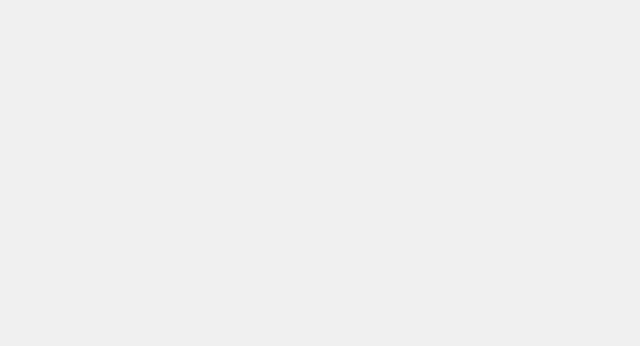
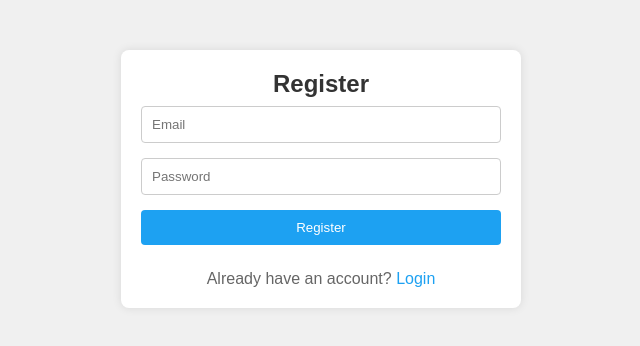
Before and after one commit to spm999/Mplayer, a React (Vite) app: page /signup in a window 1280 px wide. Before the commit this address had no page. Shown: the top 346 px of the page, without its empty margins (319-959 px from the left). Built offline with nearby package versions, Linux system fonts and the light colour scheme; no server answers.

Commit message:
Add all my files

```diff
--- a/src/App.jsx
+++ b/src/App.jsx
@@ -1,16 +1,25 @@
 import React from 'react';
 import { BrowserRouter as Router, Routes, Route } from 'react-router-dom';
 import { AuthProvider } from '../src/components/AuthContext';
+import Home from './components/Home/Home';
 import Auth from './components/Auth/Auth';
 import MusicPlayer from './components/MusicPlayer/MusicPlayer';
 import ForgotPassword from './components/ForgotPassword/ForgotPassword';
+import Signup from './components/Signup/Signup';
+import { useState } from 'react';
 
 const App = () => {
+
+  // const [displayName, setDisplayName] = useState('');
+
   return (
     <AuthProvider>
       <Router>
         <Routes>
+          <Route path="/" element={<Home />} />
           <Route path="/login" element={<Auth />} />
+          <Route path="/signup" element={<Signup />} />
+
           <Route path="/:userId/player" element={<MusicPlayer />} />
           <Route path="/forgotpassword" element={<ForgotPassword />} />
         </Routes>
--- a/src/components/AuthContext.jsx
+++ b/src/components/AuthContext.jsx
@@ -1,11 +1,49 @@
-// AuthContext.js
+// // AuthContext.js
 
-import React, { createContext, useContext, useState } from 'react';
+// import React, { createContext, useContext, useState } from 'react';
+
+// const AuthContext = createContext();
+
+// export const AuthProvider = ({ children }) => {
+//   const [user, setUser] = useState(null);
+
+//   const login = (userData) => {
+//     // Your login logic here
+//     setUser(userData);
+//   };
+
+//   const logout = () => {
+//     // Your logout logic here
+//     setUser(null);
+//   };
+
+//   return (
+//     <AuthContext.Provider value={{ user, login, logout }}>
+//       {children}
+//     </AuthContext.Provider>
+//   );
+// };
+
+// export const useAuth = () => {
+//   return useContext(AuthContext);
+// };
+
+import React, { createContext, useContext, useEffect, useState } from 'react';
+import { getAuth, onAuthStateChanged } from 'firebase/auth';
 
 const AuthContext = createContext();
 
 export const AuthProvider = ({ children }) => {
   const [user, setUser] = useState(null);
+
+  useEffect(() => {
+    const auth = getAuth();
+    const unsubscribe = onAuthStateChanged(auth, (user) => {
+      setUser(user);
+    });
+
+    return () => unsubscribe(); // Cleanup the listener on unmount
+  }, []);
 
   const login = (userData) => {
     // Your login logic here
--- /dev/null
+++ b/src/components/Home/Home.jsx
@@ -0,0 +1,26 @@
+// Home.js
+import React from 'react';
+import { Link } from 'react-router-dom'; // Import Link from react-router-dom
+import './Home.css';
+
+const Home = () => {
+  return (
+    <div>
+      <nav>
+        <div className="nav-container">
+          <Link to="/login" className="login-button">
+            Login
+          </Link>
+        </div>
+      </nav>
+      <div className="content">
+        <h1>Welcome to Mplayer Website</h1>
+        <p>Store your favourite songs and play!!!</p>
+        <img src="src\assets\logo.jpg" alt="" />
+      </div>
+
+    </div>
+  );
+};
+
+export default Home;
--- a/src/components/MusicPlayer/MusicPlayer.css
+++ b/src/components/MusicPlayer/MusicPlayer.css
@@ -0,0 +1,62 @@
+.musicplayer-container {
+    max-width: 800px;
+    margin: 0 auto;
+  }
+
+  button {
+    margin-bottom: 10px;
+  }
+
+  .columns {
+    display: flex;
+  }
+
+  .column {
+    flex: 1;
+    margin-right: 10px;
+  }
+
+  table {
+    width: 100%;
+    border-collapse: collapse;
+    margin-top: 10px;
+  }
+
+  thead th, tbody td {
+    border: 1px solid #393939;
+    padding: 8px;
+    text-align: left;
+  }
+
+  tbody td {
+    vertical-align: top;
+  }
+
+  .song-list {
+    list-style: none;
+    padding: 0;
+  }
+
+  .song-list li {
+    margin-bottom: 10px;
+  }
+
+  .delete {
+    background-color: #f44336;
+    color: white;
+    border: none;
+    padding: 8px 12px;
+    text-align: center;
+    text-decoration: none;
+    display: inline-block;
+    font-size: 14px;
+    cursor: pointer;
+  }
+
+  .delete:hover {
+    background-color: #d32f2f;
+  }
+
+  .logout{
+    background-color: #007bff;
+  }
--- a/src/components/MusicPlayer/MusicPlayer.jsx
+++ b/src/components/MusicPlayer/MusicPlayer.jsx
@@ -1,85 +1,22 @@
-// import React, { useEffect } from 'react';
-// import { useAuth } from '../AuthContext';
-// import { storageRef } from '../../firebase/firebase';
-// import { getAuth, signOut } from 'firebase/auth';
-// import { useNavigate } from 'react-router-dom';
-// import MusicUpload from '../MusicUpload/MusicUpload';
-
-// import { ref , list} from "firebase/storage";
-
-
-// const MusicPlayer = () => {
-
-//   const { user, logout } = useAuth();
-//   const navigate = useNavigate();
-//   const auth = getAuth();
-
-//   const fetchSongs = async () => {
-//     if (user?.uid) {
-//       const fileName = `music/${user.uid}`;
-//       const spaceRef = ref(storageRef, fileName);
-//       const songsList = await list(spaceRef, { maxResults: 100 });
-
-//       const songsArray = await Promise.all(
-//         songsList.items.map(async (item) => {
-//           return { name: item.name };
-//         })
-//       );
-
-//       console.log(songsArray);
-//     } else {
-//       navigate('/login');
-//     }
-//   };
-
-
-//   const handleLogout = async () => {
-//     try {
-//       await signOut(auth);
-//       console.log('Logout successful');
-//       logout(); // Call logout function from context
-//       navigate('/login');
-//     } catch (error) {
-//       console.error('There was some error', error);
-//     }
-//   };
-
-//   useEffect(() => {
-//     if (user) {
-//       fetchSongs();
-//     } else {
-//       navigate('/login');
-//     }
-//   }, [user, fetchSongs, navigate]);
-
-//   return (
-//     <div>
-//       <button onClick={handleLogout}>Logout</button>
-//       <button onClick={fetchSongs}>Fetch Songs</button>
-//       <MusicUpload />
-//       <ul>
-//         {/* Render your songs here */}
-//       </ul>
-//     </div>
-//   );
-// };
-
-// export default MusicPlayer;
-
 import React, { useEffect, useState } from 'react';
 import { useAuth } from '../AuthContext';
 import { storageRef } from '../../firebase/firebase';
 import { getAuth, signOut } from 'firebase/auth';
+import { onAuthStateChanged } from 'firebase/auth';
 import { useNavigate } from 'react-router-dom';
+import { getStorage, ref, list, getDownloadURL, uploadBytes, deleteObject } from 'firebase/storage';
 import MusicUpload from '../MusicUpload/MusicUpload';
-
-import { ref, list, getDownloadURL } from 'firebase/storage';
+import './MusicPlayer.css'
 
 const MusicPlayer = () => {
+  const storage = getStorage();
   const { user, logout } = useAuth();
   const navigate = useNavigate();
   const auth = getAuth();
   const [songs, setSongs] = useState([]);
+  const [selectedSongs, setSelectedSongs] = useState([]);
+  const [uploading, setUploading] = useState(false);
+  const [uploadmessage, setUploadmessage] =useState("")
 
   const fetchSongs = async () => {
     if (user?.uid) {
@@ -89,7 +26,6 @@ const MusicPlayer = () => {
 
       const songsArray = await Promise.all(
         songsList.items.map(async (item) => {
-          // const url = await item.getDownloadURL();
           const url = await getDownloadURL(item);
           return { name: item.name, url };
         })
@@ -104,30 +40,93 @@ const MusicPlayer = () => {
   const handleLogout = async () => {
     try {
       await signOut(auth);
-      console.log('Logout successful');
+      // console.log('Logout successful');
       logout();
-      navigate('/login');
+      navigate('/');
     } catch (error) {
       console.error('There was some error', error);
     }
   };
 
   useEffect(() => {
-    if (user) {
-      fetchSongs();
+    const unsubscribe = onAuthStateChanged(auth, (user) => {
+      if (!user) {
+        // If the user is not authenticated, navigate to the login page
+        navigate('/login');
       } else {
-      navigate('/login');
+        fetchSongs(); // Fetch songs when the user is authenticated
       }
-  }, [user, fetchSongs, navigate]);
+    });
+
+    return () => unsubscribe(); // Cleanup the listener on unmount
+  }, [auth, navigate]);
+
+  const toggleSongSelection = (index) => {
+    const isSelected = selectedSongs.includes(index);
+    if (isSelected) {
+      // Song is already selected, so unselect it
+      setSelectedSongs(selectedSongs.filter((selectedIndex) => selectedIndex !== index));
+    } else {
+      // Song is not selected, so select it
+      setSelectedSongs([...selectedSongs, index]);
+    }
+  };
+
+
+  const DeleteSelectedSongs = () => {
+    // Delete selected songs
+    const deletePromises = selectedSongs.map((index) => {
+      const desertRef = ref(storage, `music/${user.uid}/${songs[index].name}`);
+      return deleteObject(desertRef);
+    });
+
+    Promise.all(deletePromises)
+      .then(() => {
+        // File(s) deleted successfully
+        let newSongList = [...songs];
+        selectedSongs.forEach((index) => {
+          newSongList.splice(index, 1);
+        });
+        setSongs(newSongList);
+        setSelectedSongs([]);
+      })
+      .catch((error) => {
+        // Uh-oh, an error occurred!
+        console.error('Error deleting file(s):', error);
+      });
+  };
+  const handleFileUploadSuccess = () => {
+    fetchSongs(); // Refresh the song list after uploading
+  };
 
   return (
-    <div>
-      <button onClick={handleLogout}>Logout</button>
-      <button onClick={fetchSongs}>Fetch Songs</button>
-      <MusicUpload />
-      <ul>
+
+  <div className='musicplayer-container'>
+  <button className='logout' onClick={handleLogout}>Logout</button>
+  <div className="columns">
+    <table>
+      <thead>
+        <tr>
+          <th>Upload</th>
+          <th>Song List</th>
+        </tr>
+      </thead>
+      <tbody>
+        <tr>
+          <td>
+            <MusicUpload onUploadSuccess={handleFileUploadSuccess} />
+            {uploading && <p>Uploading...</p>}
+            {uploadmessage && <p>{uploadmessage}</p>}
+          </td>
+          <td>
+            <ul className='song-list'>
               {songs.map((song, index) => (
                 <li key={index}>
+                  <input
+                    type="checkbox"
+                    checked={selectedSongs.includes(index)}
+                    onChange={() => toggleSongSelection(index)}
+                  />
                   <audio controls>
                     <source src={song.url} type="audio/mp3" />
                     Your browser does not support the audio element.
@@ -136,7 +135,18 @@ const MusicPlayer = () => {
                 </li>
               ))}
             </ul>
+            {selectedSongs.length > 0 && (
+              <button className='delete' onClick={DeleteSelectedSongs}>
+                Delete Selected Songs
+              </button>
+            )}
+          </td>
+        </tr>
+      </tbody>
+    </table>
   </div>
+</div>
+
   );
 };
 
--- a/src/components/MusicUpload/MusicUpload.jsx
+++ b/src/components/MusicUpload/MusicUpload.jsx
@@ -1,50 +1,53 @@
-import React, { useState } from "react";
-import { useAuth } from "../AuthContext"; // Import useAuth from your context file
-// import { storageRef } from "../../firebase/firebase";
-import { getStorage, ref, uploadBytes } from "firebase/storage";
+import React, { useState } from 'react';
+import { getStorage, ref, uploadBytes } from 'firebase/storage';
+import { useAuth } from '../AuthContext';
 
+const MusicUpload = ({ onUploadSuccess }) => {
+  const [uploading, setUploading] = useState(false);
+  const [uploadmessage, setUploadmessage] = useState('');
+  const [selectedFiles, setSelectedFiles] = useState([]);
 
-const MusicUpload = () => {
-  const { user } = useAuth(); // Use the useAuth hook to get user from context
-  const [file, setFile] = useState(null);
-  const [error, setError] = useState(null);
+  const { user } = useAuth();
+  const storage = getStorage();
 
-  const handleFileChange = (e) => {
-    const selectedFile = e.target.files[0];
-
-    if (selectedFile) {
-      setFile(selectedFile);
-    } else {
-      setError("Please select a file");
-    }
+  const handleFileChange = (event) => {
+    setSelectedFiles(event.target.files);
   };
 
-  const handleUpload = async () => {
-    if (file) {
+  const handleFileUpload = async () => {
+    if (selectedFiles.length === 0) {
+      setUploadmessage('Error: Please select audio file(s) before uploading.');
+      setTimeout(() => setUploadmessage(''), 3000);
+      return;
+    }
 
-      const storage = getStorage();
-const fileRef = ref(storage, `music/${user?.uid}/${file.name}`);
-      // const fileRef = storageRef(`music/${user?.uid}/${file.name}`);
-      // Use optional chaining (user?.uid) to avoid potential errors if user is not defined
-      // await fileRef.put(file);
+    setUploading(true);
 
-      // 'file' comes from the Blob or File API
-uploadBytes(fileRef, file).then((snapshot) => {
-  console.log('Uploaded a blob or file!');
-});
+    try {
+      const uploadPromises = Array.from(selectedFiles).map(async (file) => {
+        const fileName = file.name;
+        const fileRef = ref(storage, `music/${user.uid}/${fileName}`);
+        await uploadBytes(fileRef, file);
+      });
 
-      setFile(null);
-      setError(null);
-    } else {
-      setError("Please select a file before uploading");
+      await Promise.all(uploadPromises);
+      setUploadmessage('Upload Successful');
+      onUploadSuccess(); // Trigger the parent component to refresh the song list
+    } catch (error) {
+      console.error('Error uploading files:', error);
+    } finally {
+      setUploading(false);
     }
   };
 
   return (
     <div>
-      <input type="file" onChange={handleFileChange} />
-      <button onClick={handleUpload}>Upload</button>
-      {error && <p>{error}</p>}
+      <input type="file" multiple onChange={handleFileChange} />
+      <button onClick={handleFileUpload} disabled={!selectedFiles}>
+        Upload
+      </button>
+      {uploading && <p>Uploading...</p>}
+      {uploadmessage && <p style={{color:"green"}}>{uploadmessage}</p>}
     </div>
   );
 };
--- /dev/null
+++ b/src/components/Signup/Signup.css
@@ -0,0 +1,62 @@
+/* Signup.css */
+
+.register-container {
+    max-width: 400px;
+    margin: 50px auto;
+    padding: 20px;
+    background-color: #fff;
+    border-radius: 8px;
+    box-shadow: 0 0 10px rgba(0, 0, 0, 0.1);
+  }
+
+  .register-heading {
+    text-align: center;
+    color: #333;
+  }
+
+  form {
+    display: flex;
+    flex-direction: column;
+  }
+
+  .register-input {
+    width: 100%;
+    padding: 10px;
+    margin-bottom: 15px;
+    border: 1px solid #ccc;
+    border-radius: 4px;
+    box-sizing: border-box;
+  }
+
+  .register-button {
+    background-color: #1da1f2;
+    color: #fff;
+    padding: 10px;
+    border: none;
+    border-radius: 4px;
+    cursor: pointer;
+  }
+
+  .register-button:hover {
+    background-color: #0c89db;
+  }
+
+  .register-error {
+    color: #ff0000;
+    text-align: center;
+    margin-top: 15px;
+  }
+
+  .register-link {
+    margin-top: 15px;
+    text-align: center;
+  }
+
+  .register-link a {
+    color: #1da1f2;
+    text-decoration: none;
+  }
+
+  .register-link a:hover {
+    text-decoration: underline;
+  }
--- a/src/components/Signup/Signup.jsx
+++ b/src/components/Signup/Signup.jsx
@@ -1,11 +1,54 @@
-import React from 'react'
+import React, { useState } from 'react';
+import { Link } from 'react-router-dom';
+import { getAuth, createUserWithEmailAndPassword } from 'firebase/auth';
+import './Signup.css'
 
 const Signup = () => {
+  const auth = getAuth();
+  const [email, setEmail] = useState('');
+  const [password, setPassword] = useState('');
+  const [errorMessage, setErrorMessage] = useState('');
+
+  const handleSubmit = async (e) => {
+    e.preventDefault();
+
+    try {
+      await createUserWithEmailAndPassword(auth, email, password);
+      console.log('User registered successfully!');
+    } catch (error) {
+      setErrorMessage("Email already used");
+    }
+    //
+  };
+
   return (
-    <div>
+    <div className="register-container">
+      <h2 className="register-heading">Register</h2>
+      <form onSubmit={handleSubmit}>
+        <input
+          className="register-input"
+          type="email"
+          placeholder="Email"
+          value={email}
+          onChange={(e) => setEmail(e.target.value)}
+        />
+        <input
+          className="register-input"
+          type="password"
+          placeholder="Password"
+          value={password}
+          onChange={(e) => setPassword(e.target.value)}
+        />
+        <button className="register-button" type="submit">
+          Register
+        </button>
+      </form>
+      {errorMessage && <p className="register-error">{errorMessage}</p>}
+      <p className="register-link">
+        Already have an account? <Link to="/Login">Login</Link>
+      </p>
+    </div>
+  );
+};
 
-    </div>
-  )
-}
-
-export default Signup
+export default Signup;
```
Lines whose indentation alone changed are shown as unchanged.
